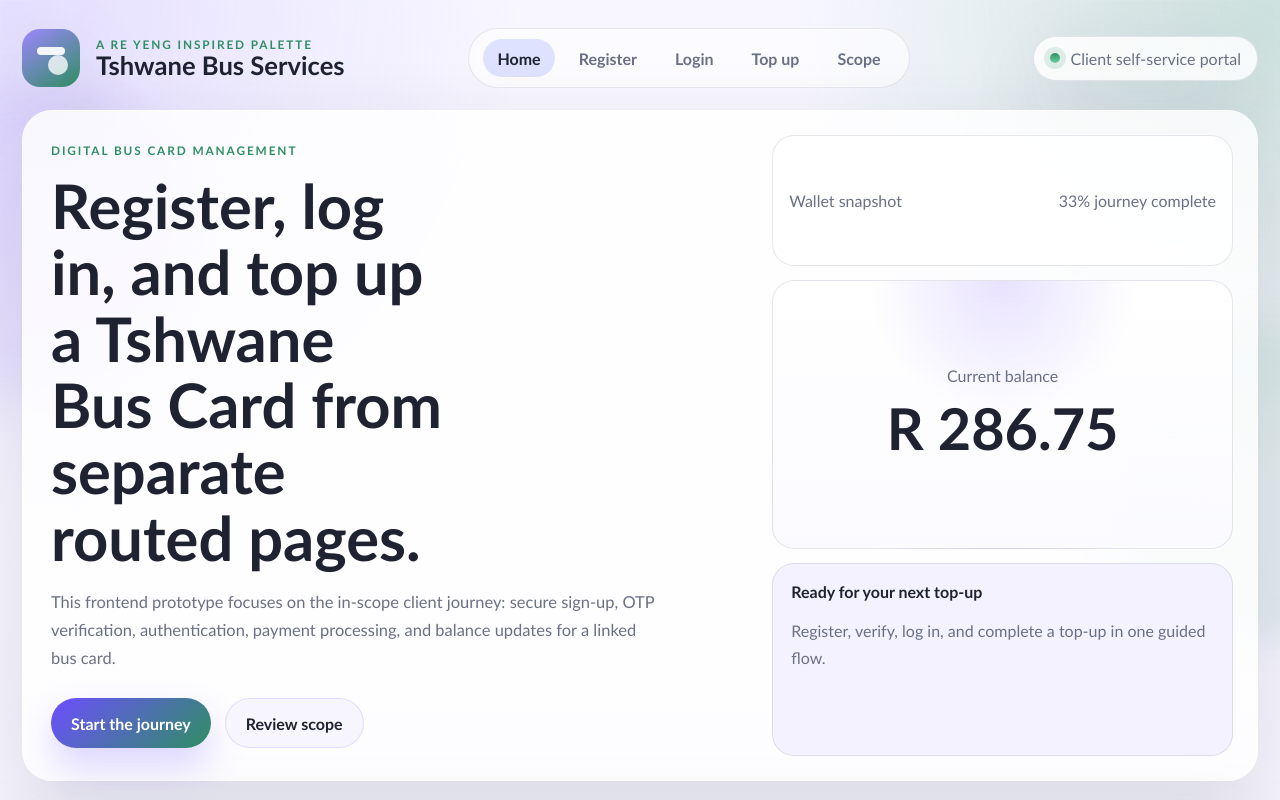
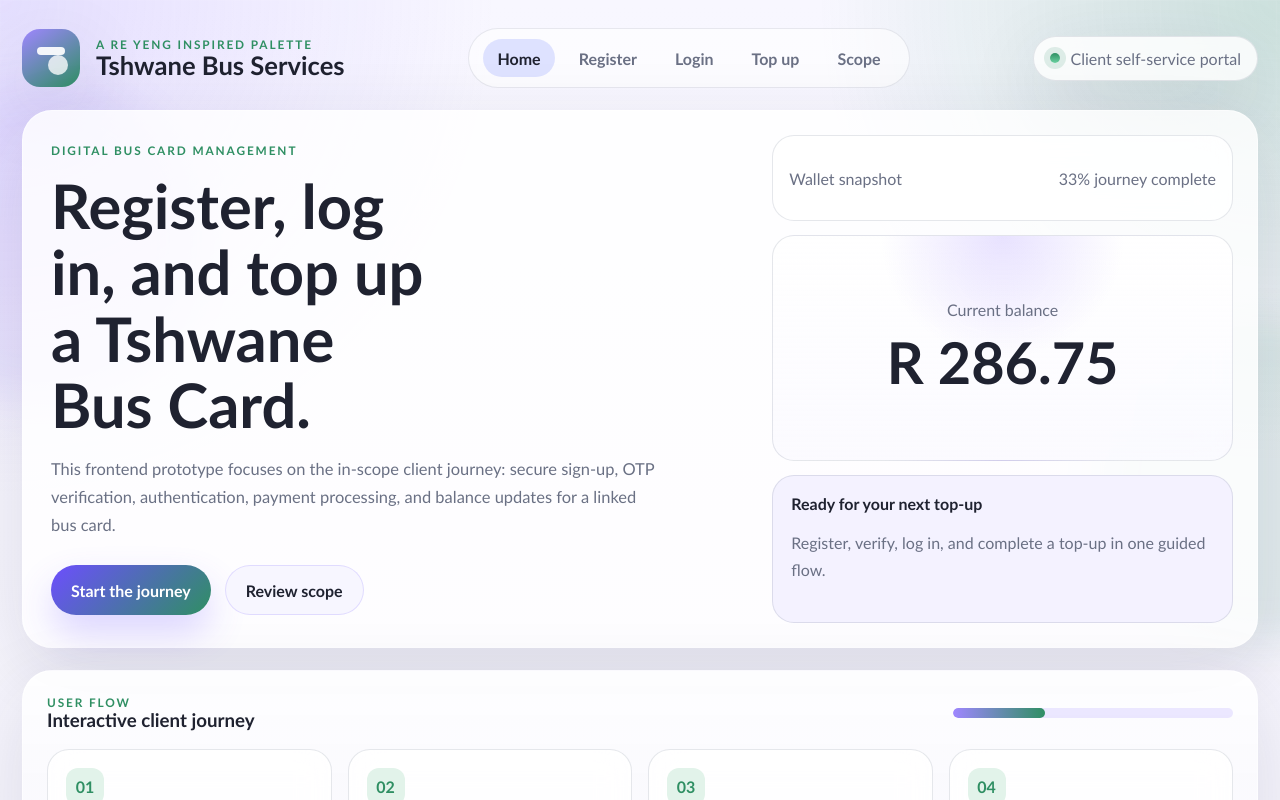
Before and after one commit to MICHAELSIBANDA/Tshwane-Project-Group-2, a React (Vite) app: page / in a window 1280 px wide. Shown: the top 800 px of the page. Built offline with nearby package versions, Linux system fonts and the light colour scheme.

Commit message:
Trim HomePage headline text

```diff
--- a/src/pages/HomePage.jsx
+++ b/src/pages/HomePage.jsx
@@ -10,7 +10,7 @@
       <section className="hero panel">
         <div className="hero-copy">
           <p className="section-tag">Digital bus card management</p>
-          <h2>Register, log in, and top up a Tshwane Bus Card from separate routed pages.</h2>
+          <h2>Register, log in, and top up a Tshwane Bus Card.</h2>
           <p className="hero-text">
             This frontend prototype focuses on the in-scope client journey: secure sign-up, OTP verification,
             authentication, payment processing, and balance updates for a linked bus card.
```
